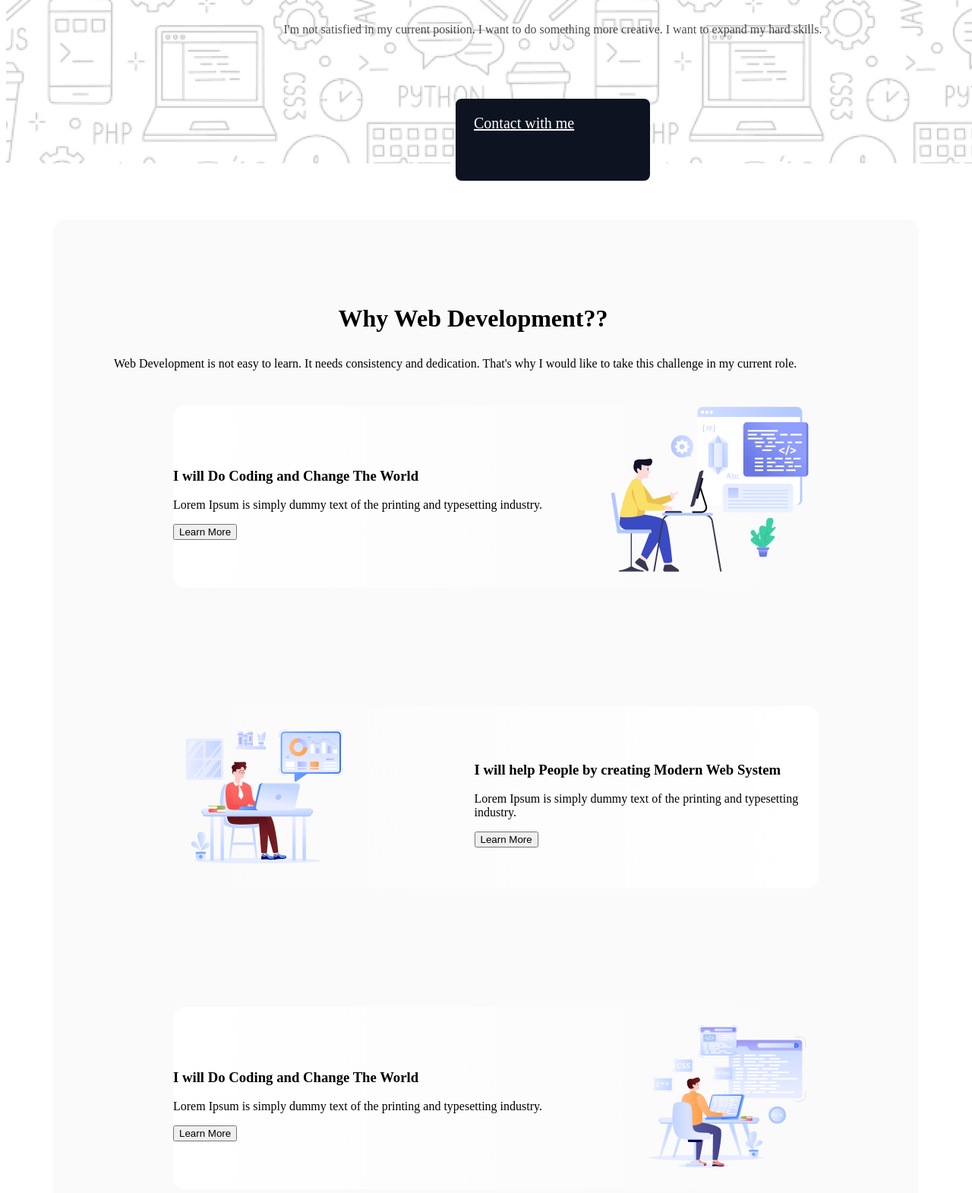
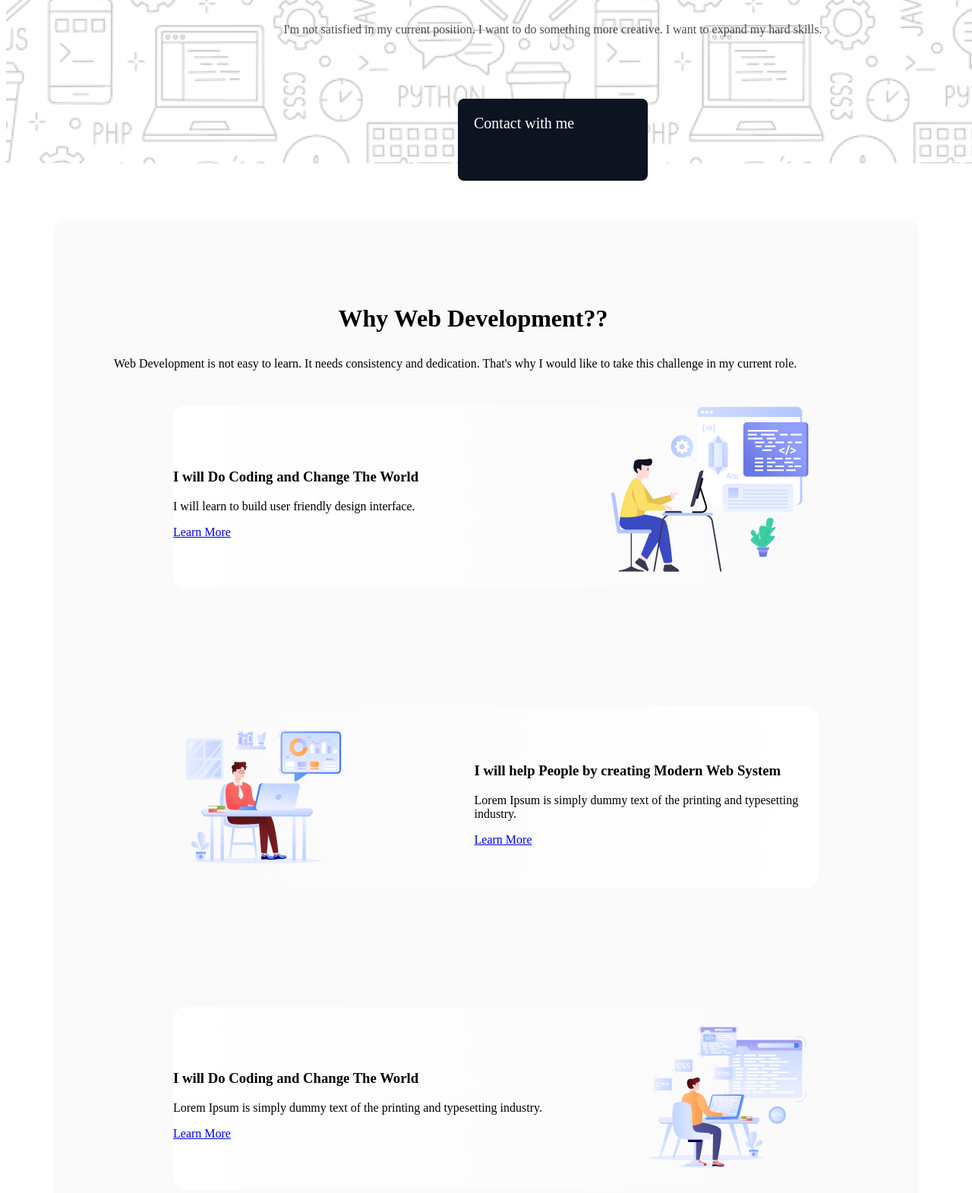
Before and after one commit to su-mamun/assignment-01, a plain HTML site: page index.html in a window 1280 px wide. Shown: the part 445-2016 px from the top of the page at 76% size. Drawn offline with Linux system fonts and the light colour scheme; a web font is replaced by a local one.

Commit message:
added links

```diff
--- a/index.html
+++ b/index.html
@@ -14,7 +14,7 @@
                 <h1>"In the near future, I want to become a Developer."</h1>
                 <p>I'm not satisfied in my current position. I want to do something more creative. I want to expand my hard skills.
                 </p>
-                <a class="button-one" href="#footer">Contact with me</a>
+                <a style="text-decoration: none;" class="button-one" href="#footer">Contact with me</a>
             </div>
         </div>
 
@@ -35,9 +35,9 @@
                                 I will Do Coding and Change The World
                             </h1>
                             <p>
-                                Lorem Ipsum is simply dummy text of the printing and typesetting industry.
+                                I will learn to build user friendly design interface.
                             </p>
-                            <button>Learn More</button>
+                            <a target=”_blank” href="https://www.google.com/">Learn More</a>
                         </div>
                         <div>
                             <img src="assets/Layer_1.png" alt="">
@@ -56,7 +56,7 @@
                             <p>
                                 Lorem Ipsum is simply dummy text of the printing and typesetting industry.
                             </p>
-                            <button>Learn More</button>
+                            <a target=”_blank” href="https://www.youtube.com/">Learn More</a>
                         </div>
                     </div>
                 </div>
@@ -69,7 +69,7 @@
                             <p>
                                 Lorem Ipsum is simply dummy text of the printing and typesetting industry.
                             </p>
-                            <button>Learn More</button>
+                            <a target=”_blank” href="https://www.w3schools.com/">Learn More</a>
                         </div>
                         <div>
                             <img src="assets/Group 4.png" alt="">
--- a/styles.css
+++ b/styles.css
@@ -46,10 +46,10 @@ header{
     background: rgb(13, 19, 33);
     color: white;
     border: none;
-    padding: 21px 24px;
+    padding: 21px;
     width: 208px;
     height: 66px;
-    margin-bottom: 44px;
+    margin-bottom: 60px;
 }
 
 /* first-section starts here */
```
